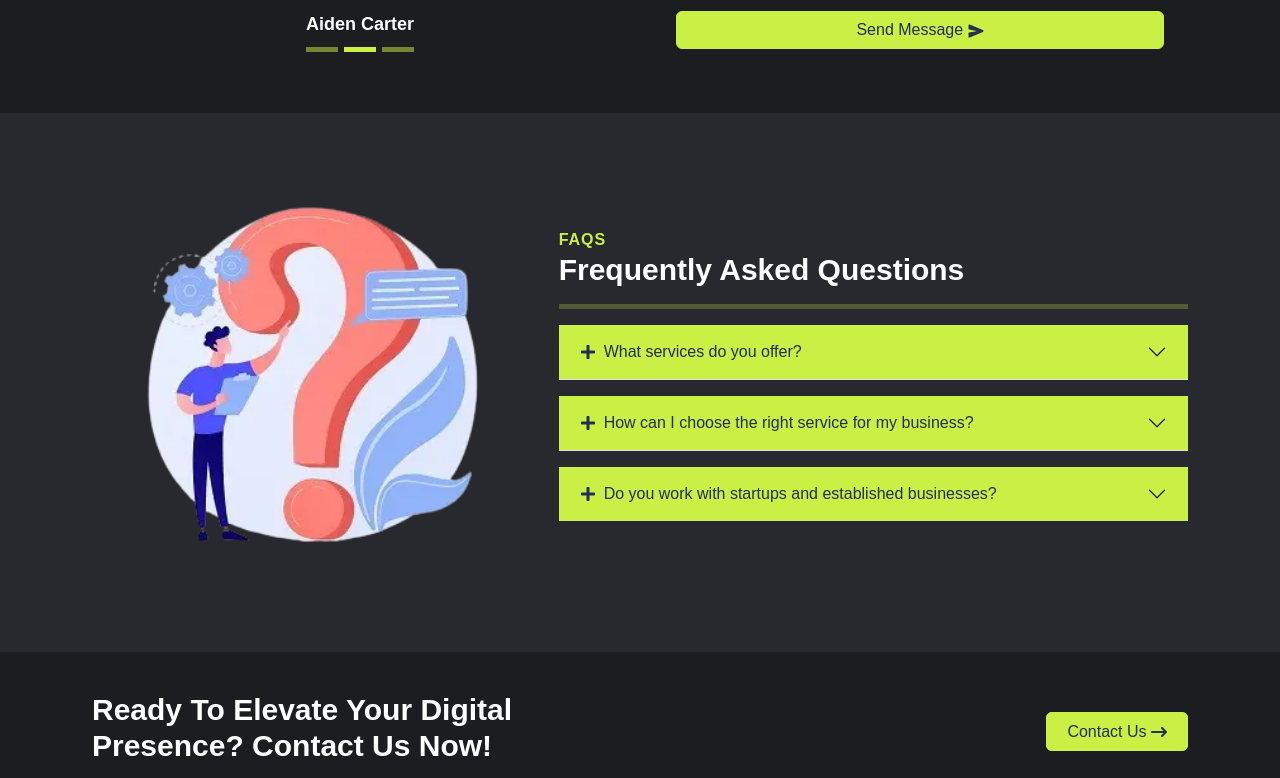
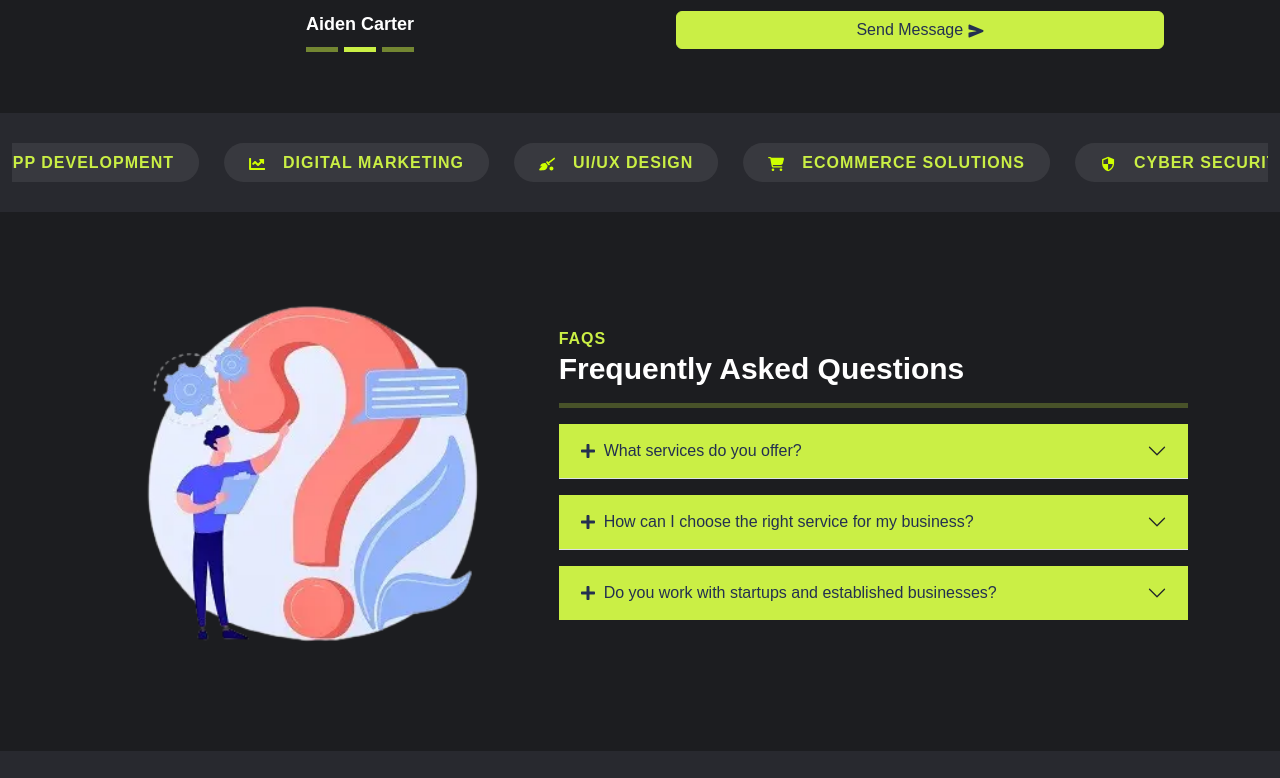
Before and after one commit to nikhil7476/demo-portfolio, a Next.js app: page /our-portfolio in a window 1280 px wide. Shown: the part 1082-1860 px from the top of the page. Built offline with nearby package versions, Linux system fonts and the light colour scheme.

Commit message:
modified:   src/pages/our-portfolio/index.js

```diff
--- a/src/pages/our-portfolio/index.js
+++ b/src/pages/our-portfolio/index.js
@@ -5,13 +5,17 @@ import bannerData from "@/utils/json/bannerData";
 import Testimonial from "@/components/Testimonial";
 import testimonialData from "@/utils/json/testimonialData";
 import ContactForm from "@/components/ContactForm";
+import ServiceMarquee from "@/components/ServiceMarquee";
 import FaqAccordion from "@/components/FaqAccordion";
 import faqData from "@/utils/json/faqData";
 
 function OurPortfolio() {
   return (
     <>
+      {/* Banner Section */}
       <Banner data={bannerData.portfolio.main} />
+
+      {/* Testimonial & Contact Form */}
       <section>
         <Container>
           <Row>
@@ -24,6 +28,11 @@ function OurPortfolio() {
           </Row>
         </Container>
       </section>
+
+      {/* Marquee Section */}
+      <ServiceMarquee />
+
+      {/* FAQ Accordion */}
       <section>
         <FaqAccordion data={faqData} section="portfolio" />
       </section>
```
